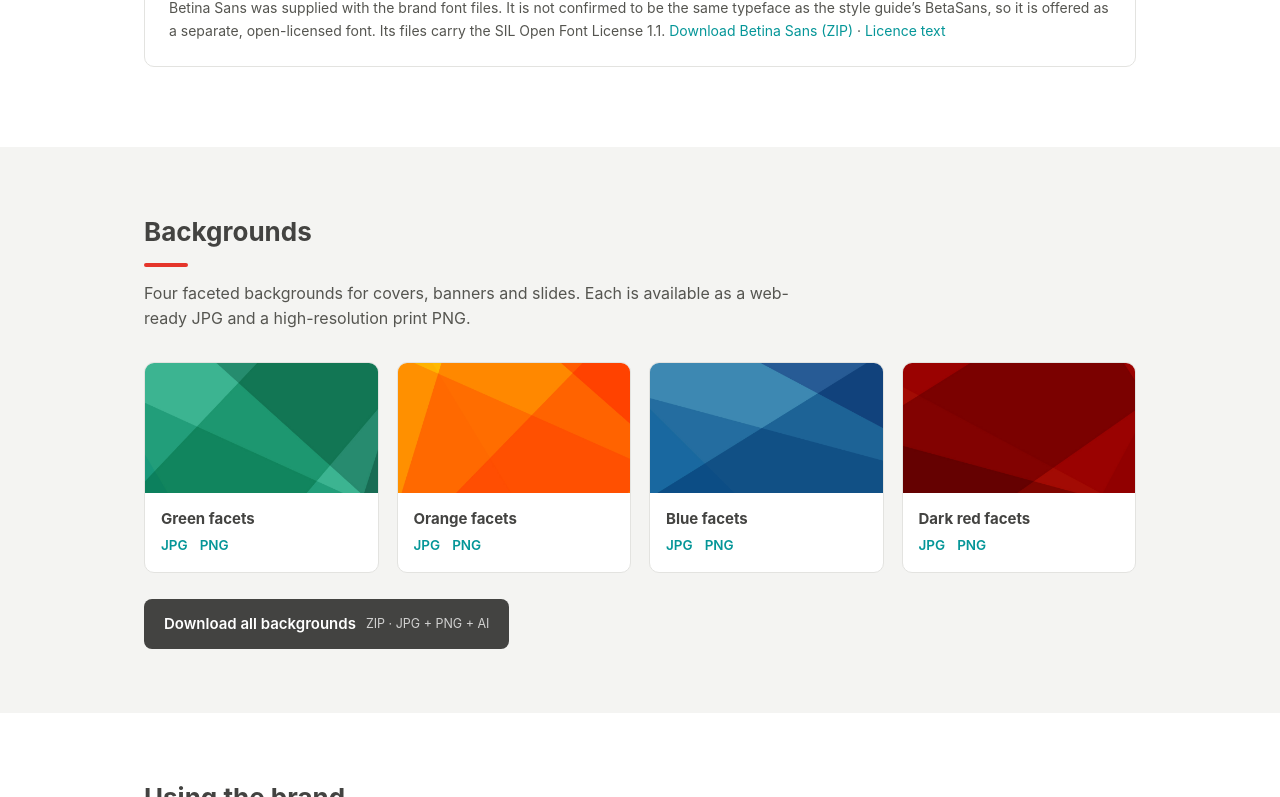
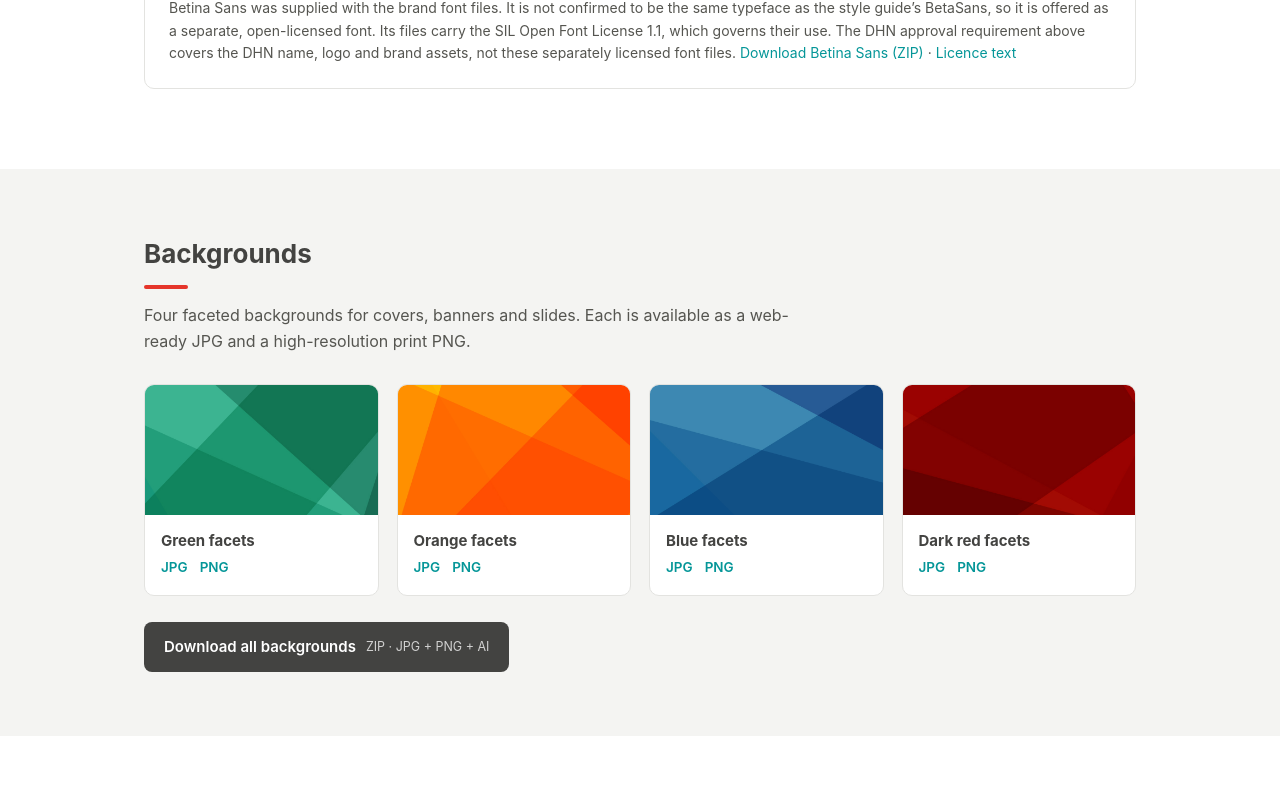
Before and after one commit to DigitalHumanitarianNetwork/brand, a plain HTML site: page index.html in a window 1280 px wide. Shown: the part 3269-4066 px from the top of the page. Drawn offline with Linux system fonts and the light colour scheme.

Commit message:
Update note for Betina Sans font licensing
Clarified the licensing information for Betina Sans font files.

```diff
--- a/index.html
+++ b/index.html
@@ -280,7 +280,7 @@
     <div class="typecard">
       <div class="tname">Supplied font files &middot; Betina Sans</div>
       <div class="sample" style="font-family:'Betina Sans',sans-serif;font-weight:700">Digital Humanitarian Network</div>
-      <div class="note">Betina Sans was supplied with the brand font files. It is not confirmed to be the same typeface as the style guide&rsquo;s BetaSans, so it is offered as a separate, open-licensed font. Its files carry the SIL Open Font License 1.1. <a href="fonts/BetinaSans-fonts.zip" download>Download Betina Sans (ZIP)</a> &middot; <a href="fonts/OFL.txt">Licence text</a></div>
+      <div class="note">Betina Sans was supplied with the brand font files. It is not confirmed to be the same typeface as the style guide&rsquo;s BetaSans, so it is offered as a separate, open-licensed font. Its files carry the SIL Open Font License 1.1, which governs their use. The DHN approval requirement above covers the DHN name, logo and brand assets, not these separately licensed font files. <a href="fonts/BetinaSans-fonts.zip" download>Download Betina Sans (ZIP)</a> &middot; <a href="fonts/OFL.txt">Licence text</a></div>
     </div>
   </div>
 </section>
```
